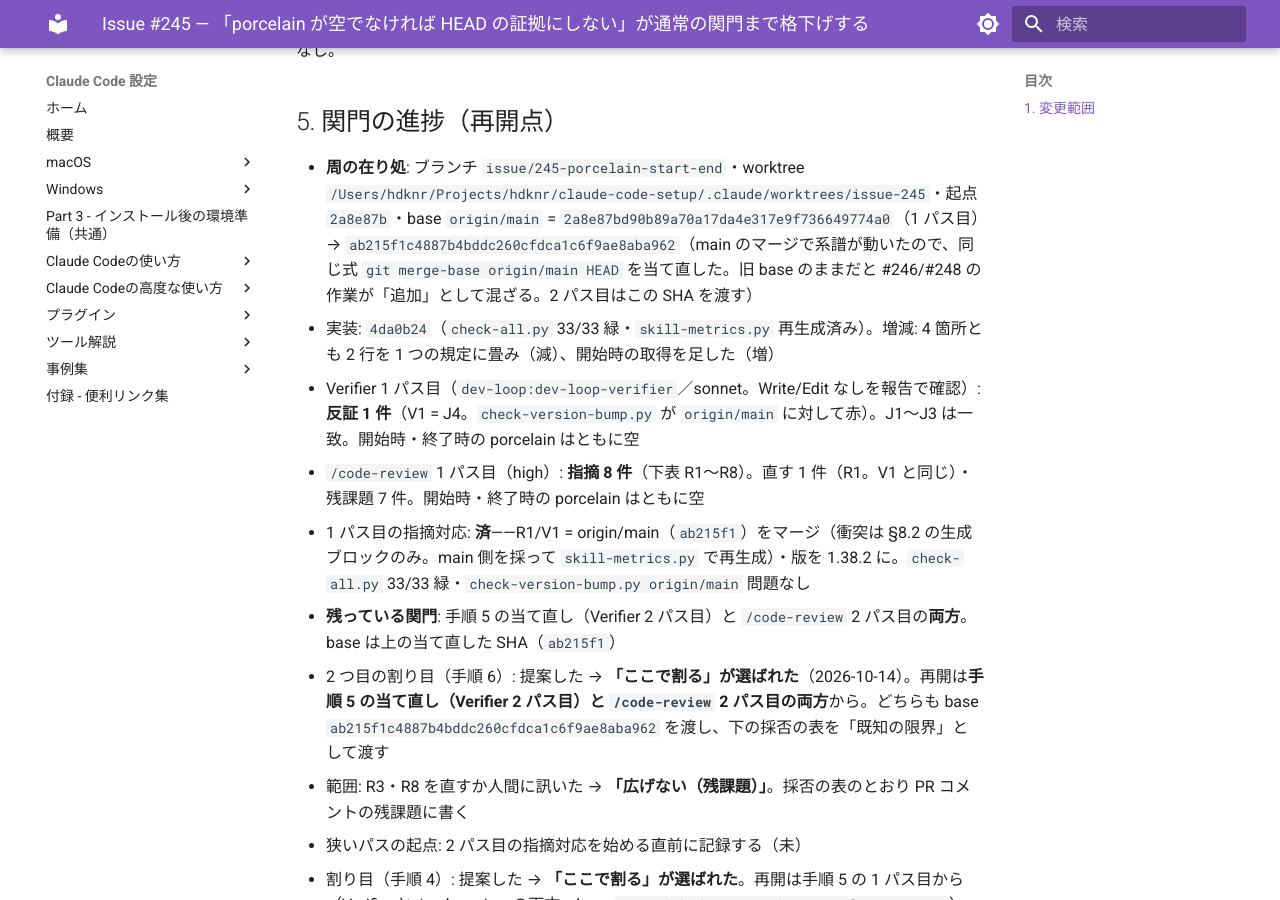
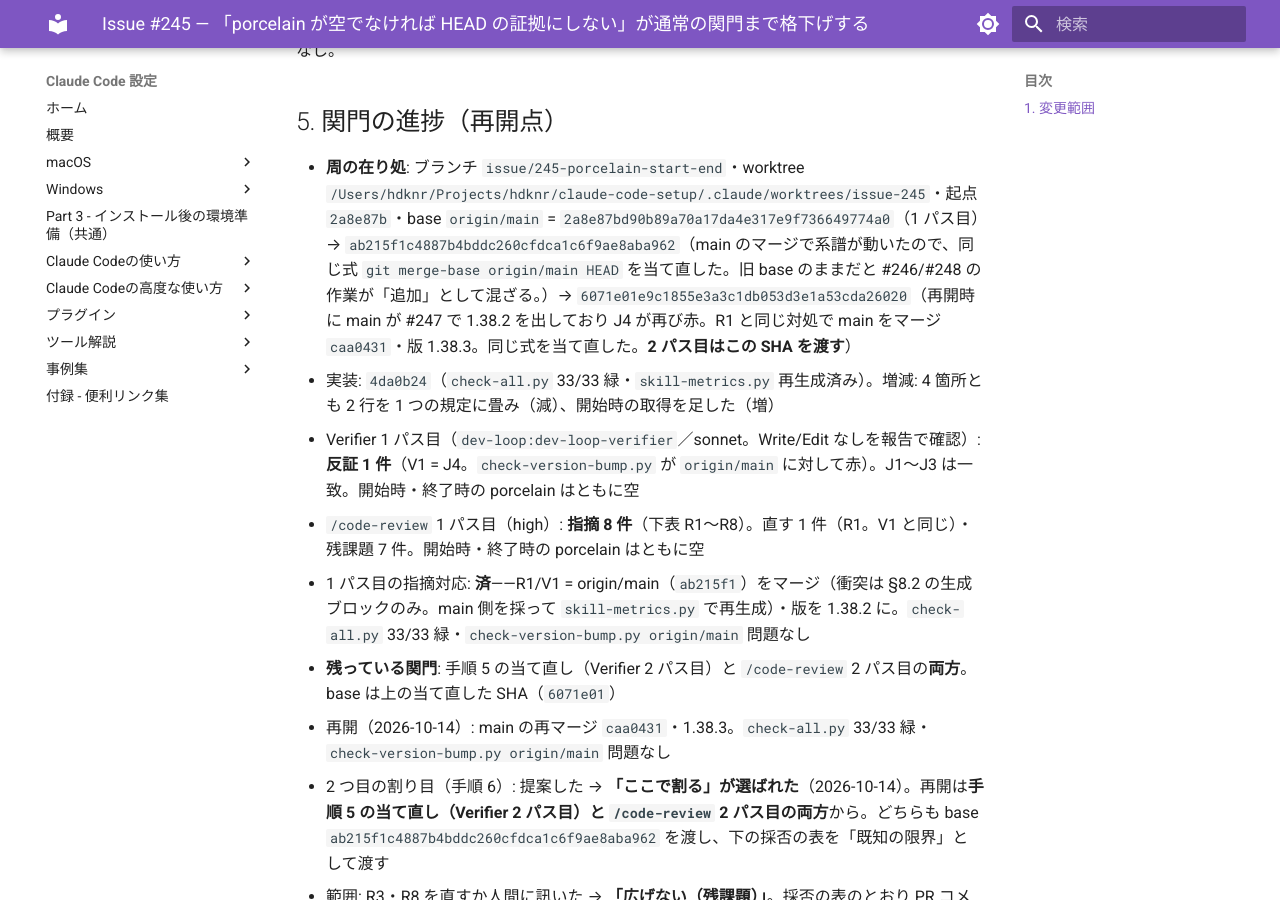
Before and after one commit to hdknr/claude-code-setup, an MkDocs documentation site: the page built from docs/plans/issue-245.md, in a window 1280 px wide and 900 px high, scrolled down 2929 px. Built offline with MkDocs 1.6.1 and Material for MkDocs 9.7.7, drawn with Linux system fonts in a browser that asks for light colours.

Commit message:
docs(plans): #245 の再開（main 再マージ・1.38.3・base の当て直し）
Co-Authored-By: Claude Opus 5.5 <noreply@anthropic.com>

```diff
--- a/docs/plans/issue-245.md
+++ b/docs/plans/issue-245.md
@@ -78,12 +78,13 @@
 
 ## 5. 関門の進捗（再開点）
 
-- **周の在り処**: ブランチ `issue/245-porcelain-start-end`・worktree `/Users/hdknr/Projects/hdknr/claude-code-setup/.claude/worktrees/issue-245`・起点 `2a8e87b`・base `origin/main` = `2a8e87bd90b89a70a17da4e317e9f736649774a0`（1 パス目）→ `ab215f1c4887b4bddc260cfdca1c6f9ae8aba962`（main のマージで系譜が動いたので、同じ式 `git merge-base origin/main HEAD` を当て直した。旧 base のままだと #246/#248 の作業が「追加」として混ざる。2 パス目はこの SHA を渡す）
+- **周の在り処**: ブランチ `issue/245-porcelain-start-end`・worktree `/Users/hdknr/Projects/hdknr/claude-code-setup/.claude/worktrees/issue-245`・起点 `2a8e87b`・base `origin/main` = `2a8e87bd90b89a70a17da4e317e9f736649774a0`（1 パス目）→ `ab215f1c4887b4bddc260cfdca1c6f9ae8aba962`（main のマージで系譜が動いたので、同じ式 `git merge-base origin/main HEAD` を当て直した。旧 base のままだと #246/#248 の作業が「追加」として混ざる。）→ `6071e01e9c1855e3a3c1db053d3e1a53cda26020`（再開時に main が #247 で 1.38.2 を出しており J4 が再び赤。R1 と同じ対処で main をマージ `caa0431`・版 1.38.3。同じ式を当て直した。**2 パス目はこの SHA を渡す**）
 - 実装: `4da0b24`（`check-all.py` 33/33 緑・`skill-metrics.py` 再生成済み）。増減: 4 箇所とも 2 行を 1 つの規定に畳み（減）、開始時の取得を足した（増）
 - Verifier 1 パス目（`dev-loop:dev-loop-verifier`／sonnet。Write/Edit なしを報告で確認）: **反証 1 件**（V1 = J4。`check-version-bump.py` が `origin/main` に対して赤）。J1〜J3 は一致。開始時・終了時の porcelain はともに空
 - `/code-review` 1 パス目（high）: **指摘 8 件**（下表 R1〜R8）。直す 1 件（R1。V1 と同じ）・残課題 7 件。開始時・終了時の porcelain はともに空
 - 1 パス目の指摘対応: **済**——R1/V1 = origin/main（`ab215f1`）をマージ（衝突は §8.2 の生成ブロックのみ。main 側を採って `skill-metrics.py` で再生成）・版を 1.38.2 に。`check-all.py` 33/33 緑・`check-version-bump.py origin/main` 問題なし
-- **残っている関門**: 手順 5 の当て直し（Verifier 2 パス目）と `/code-review` 2 パス目の**両方**。base は上の当て直した SHA（`ab215f1`）
+- **残っている関門**: 手順 5 の当て直し（Verifier 2 パス目）と `/code-review` 2 パス目の**両方**。base は上の当て直した SHA（`6071e01`）
+- 再開（2026-10-14）: main の再マージ `caa0431`・1.38.3。`check-all.py` 33/33 緑・`check-version-bump.py origin/main` 問題なし
 - 2 つ目の割り目（手順 6）: 提案した → **「ここで割る」が選ばれた**（2026-10-14）。再開は**手順 5 の当て直し（Verifier 2 パス目）と `/code-review` 2 パス目の両方**から。どちらも base `ab215f1c4887b4bddc260cfdca1c6f9ae8aba962` を渡し、下の採否の表を「既知の限界」として渡す
 - 範囲: R3・R8 を直すか人間に訊いた → **「広げない（残課題）」**。採否の表のとおり PR コメントの残課題に書く
 - 狭いパスの起点: 2 パス目の指摘対応を始める直前に記録する（未）
```
